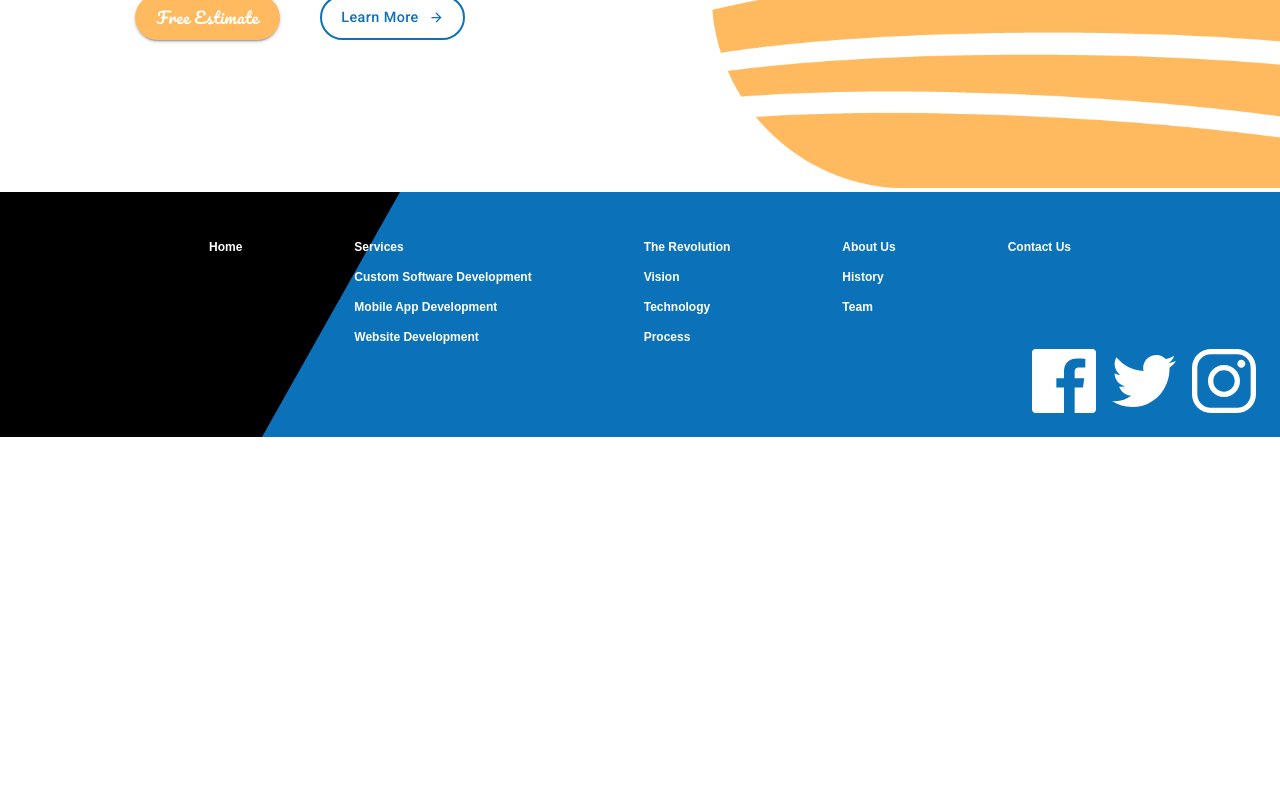
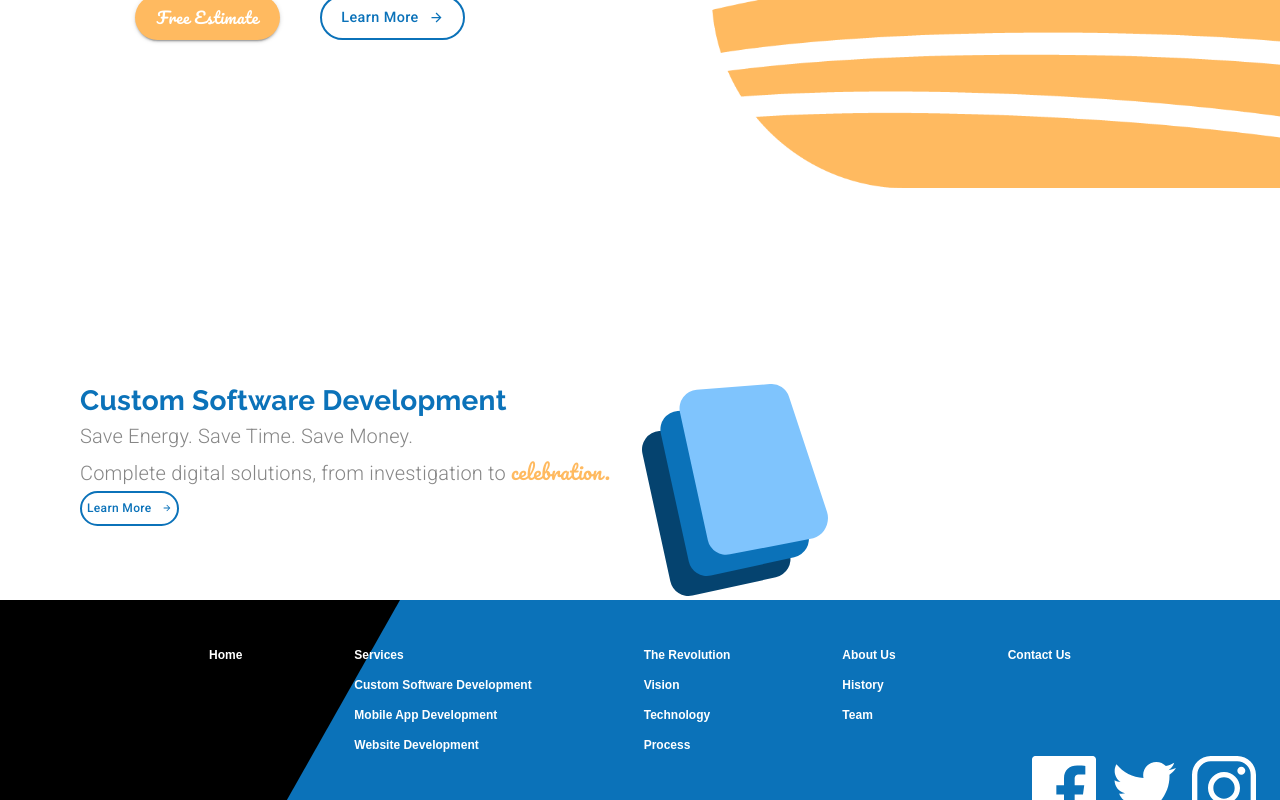
Before and after one commit to daryltct/Arc, a React (Create React App) app: page / in a window 1280 px wide. Shown: the part 406-1206 px from the top of the page. Before the commit the page ends 843 px from the top, so only its background shows below. Built offline with nearby package versions, Linux system fonts and the light colour scheme.

Commit message:
Add custom software development block in landing page

```diff
--- a/src/components/pages/LandingPage.js
+++ b/src/components/pages/LandingPage.js
@@ -5,8 +5,10 @@
 import Button from '@material-ui/core/Button';
 import ButtonArrow from '../../components/ui/ButtonArrow';
 import Typography from '@material-ui/core/Typography';
+import useMediaQuery from '@material-ui/core/useMediaQuery';
 
 import animationData from '../../animations/landinganimation/data';
+import customSoftwareIcon from '../../assets/Custom Software Icon.svg';
 
 const useStyles = makeStyles((theme) => ({
 	animation: {
@@ -33,15 +35,19 @@
 		marginTop: '1em'
 	},
 	learnButtonHero: {
-		borderColor: theme.palette.common.blue,
-		color: theme.palette.common.blue,
-		borderWidth: 2,
-		textTransform: 'none',
-		borderRadius: 50,
-		fontFamily: 'Roboto',
+		...theme.typography.learnButton,
 		fontSize: '0.9rem',
 		height: 45,
 		width: 145
+	},
+	learnButton: {
+		...theme.typography.learnButton,
+		fontSize: '0.75rem',
+		height: 35,
+		padding: 5,
+		[theme.breakpoints.down('sm')]: {
+			marginBottom: '2em'
+		}
 	},
 	mainContainer: {
 		marginTop: '5em',
@@ -58,12 +64,29 @@
 		[theme.breakpoints.down('sm')]: {
 			marginLeft: 0
 		}
+	},
+	specialText: {
+		fontFamily: 'Pacifico',
+		color: theme.palette.common.orange
+	},
+	icon: {
+		marginLeft: '2em',
+		[theme.breakpoints.down('xs')]: {
+			marginLeft: 0
+		}
+	},
+	servicesContainer: {
+		marginTop: '12em',
+		[theme.breakpoints.down('sm')]: {
+			padding: 25
+		}
 	}
 }));
 
 function LandingPage() {
 	const classes = useStyles();
 	const theme = useTheme();
+	const isSmall = useMediaQuery(theme.breakpoints.down('sm'));
 
 	const defaultOptions = {
 		loop: true,
@@ -102,6 +125,26 @@
 					</Grid>
 				</Grid>
 			</Grid>
+			{/* Services Block */}
+			<Grid item>
+				<Grid container className={classes.servicesContainer} justify={isSmall ? 'center' : undefined}>
+					<Grid item style={{ marginLeft: isSmall ? 0 : '5em', textAlign: isSmall ? 'center' : undefined }}>
+						<Typography variant="h4">Custom Software Development</Typography>
+						<Typography variant="subtitle1">Save Energy. Save Time. Save Money.</Typography>
+						<Typography variant="subtitle1">
+							Complete digital solutions, from investigation to{' '}
+							<span className={classes.specialText}>celebration.</span>
+						</Typography>
+						<Button variant="outlined" className={classes.learnButton}>
+							<span style={{ marginRight: 10 }}>Learn More</span>
+							<ButtonArrow width={10} height={10} fill={theme.palette.common.blue} />
+						</Button>
+					</Grid>
+					<Grid item>
+						<img className={classes.icon} alt="custom software icon" src={customSoftwareIcon} />
+					</Grid>
+				</Grid>
+			</Grid>
 		</Grid>
 	);
 }
--- a/src/components/ui/Theme.js
+++ b/src/components/ui/Theme.js
@@ -2,6 +2,7 @@
 
 const arcBlue = '#0B72B9';
 const arcOrange = '#FFBA60';
+const arcGrey = '#868686';
 
 export default createMuiTheme({
 	palette: {
@@ -32,7 +33,26 @@
 			fontFamily: 'Raleway',
 			fontWeight: 700,
 			fontSize: '2.3rem',
-			color: `${arcBlue}`
+			color: arcBlue
+		},
+		h4: {
+			fontFamily: 'Raleway',
+			fontSize: '1.75rem',
+			color: arcBlue,
+			fontWeight: 700
+		},
+		subtitle1: {
+			fontSize: '1.25rem',
+			color: arcGrey,
+			fontWeight: 300
+		},
+		learnButton: {
+			borderColor: arcBlue,
+			color: arcBlue,
+			borderWidth: 2,
+			textTransform: 'none',
+			borderRadius: 50,
+			fontFamily: 'Roboto'
 		}
 	}
 });
```
